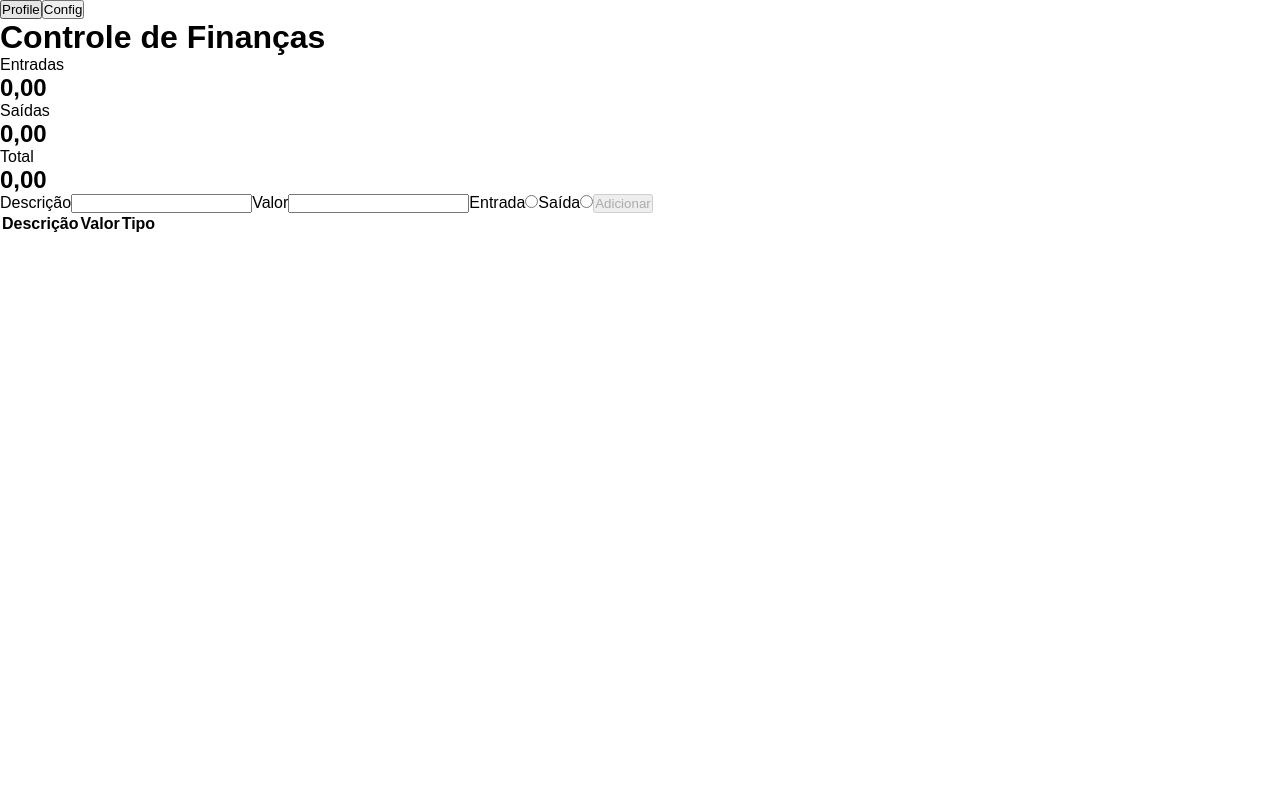
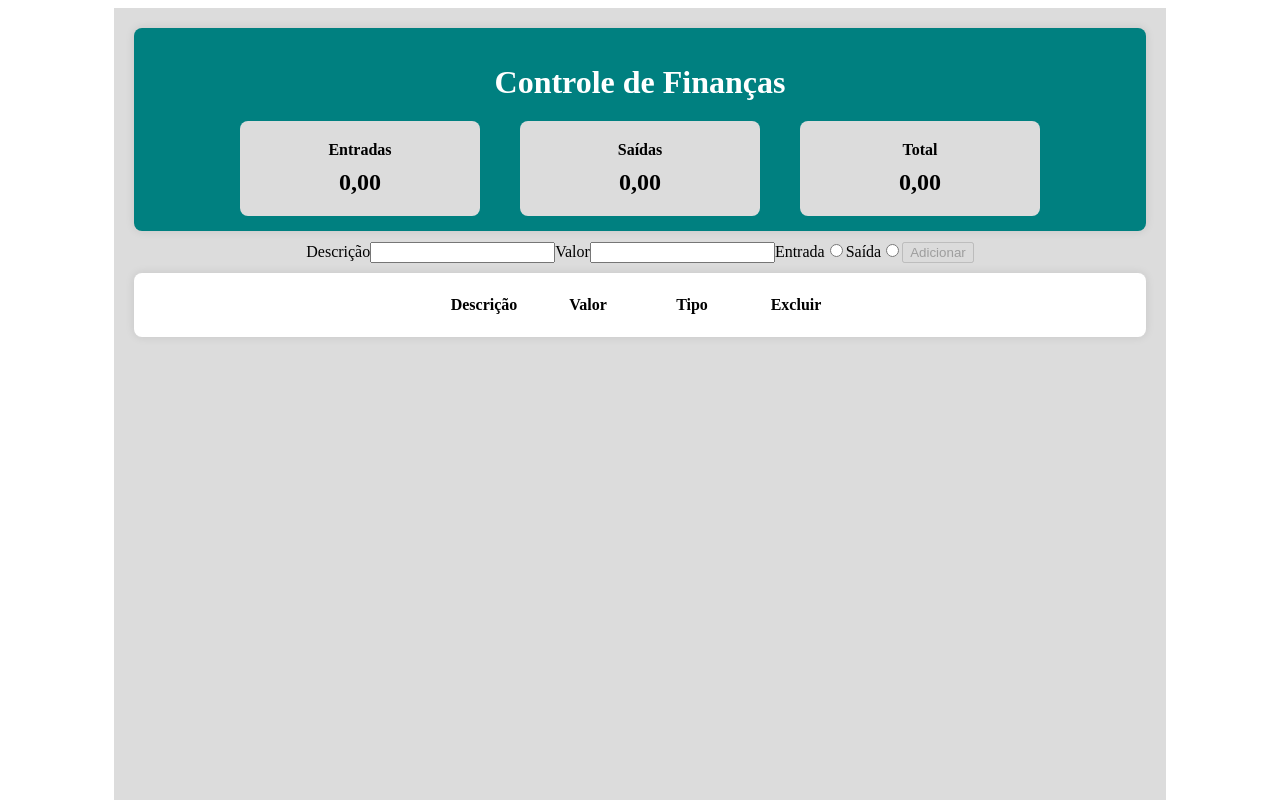
Before and after one commit to gabriel-d-sona/Controle-de-Financas, a React (Create React App) app: page /financas in a window 1280 px wide. Shown: the top 800 px of the page. Built offline with nearby package versions, Linux system fonts and the light colour scheme; the HTML template or start-up script is replaced by a standard one.

Commit message:
css iniciado

```diff
--- a/src/componentes/Controle.js
+++ b/src/componentes/Controle.js
@@ -1,4 +1,5 @@
 import React from "react";
+import Lixeira from "../imagens/lixeira-de-reciclagem.png"
 
 class Controle extends React.Component {
     state = {
@@ -90,17 +91,24 @@ class Controle extends React.Component {
         return (
             <div className="controle-page">
                 <div className="tabela-total">
-                    <h1>Controle de Finanças</h1>
-                    <label className="entrada">Entradas</label>
-                    <h2 name="quantidade1" value={quantidade1}>
-                        {quantidade1}
-                    </h2>
-                    <label className="saidas">Saídas</label>
+                    <h1 className="title">Controle de Finanças</h1>
+                    <div className="container">
+                        <div className="div">
+                            <label>Entradas</label>
+                            <h2>{quantidade1}</h2>
+                        </div>
+                        <div className="div">
+                            <label>Saídas</label>
                             <h2>{quantidade2}</h2>
-                    <label className="total">Total</label>
+                        </div>
+                        <div className="div">
+                            <label>Total</label>
                             <h2>{total}</h2>
                         </div>
-                <form>
+                    </div>
+                </div>
+                <div className="form-container">
+                    <form className="form">
                         <label htmlFor="descricao">Descrição</label>
                         <input
                             id="descricao"
@@ -144,14 +152,15 @@ class Controle extends React.Component {
                             Adicionar
                         </button>
                     </form>
+                </div>
                 <div className="table">
                     <table>
                         <thead>
                             <tr>
-                                <th>Descrição</th>
-                                <th>Valor</th>
-                                <th>Tipo</th>
-                                <th></th>
+                                <th className="th">Descrição</th>
+                                <th className="th">Valor</th>
+                                <th className="th">Tipo</th>
+                                <th className="th">Excluir</th>
                             </tr>
                         </thead>
                         <tbody>
@@ -164,11 +173,12 @@ class Controle extends React.Component {
                                     <button
                                         onClick={() => {
                                         const newArr = arr.filter((_, i) => i !== index);
-                                                this.setState({ arr: newArr }, this.updateQuantities);
+                                        this.setState({ arr: newArr }, () => {
+                                        this.updateQuantities();
                                         localStorage.setItem("meuArr", JSON.stringify(newArr));
-                                            }}
-                                        >
-                                            Excluir
+                                        });
+                                        }}>
+                                        <img src={Lixeira} alt="Lixeira" width="20" height="20" />
                                     </button>
                                     </td>
                                 </tr>
--- a/src/index.css
+++ b/src/index.css
@@ -1,5 +1,68 @@
-*{
+
+.controle-page {
+  background-color: gainsboro;
+  width: 80%;
+  height: 895px;
+  padding: 20px;
+}
+.tabela-total {
+  background-color: teal;
+  padding: 15px;
+  border-radius: 8px;
+  box-shadow: 0 0 10px rgba(0, 0, 0, 0.1);
+}
+.title {
+  text-align: center;
+  margin-bottom: 20px;
+  color: white;
+}
+.container {
+  display: flex;
+  justify-content: center;
+  align-items: center;
+  text-align: center;
+  gap: 40px
+}
+.div {
+  background-color: gainsboro;
+  padding: 20px;
+  border-radius: 8px;
+  text-align: center;
+  flex: 1;
+  max-width: 200px;
+}
+
+.div label {
+  display: block;
+  font-weight: bold;
+  margin-bottom: 10px;
+}
+.div h2 {
   margin: 0;
-  padding: 0;
-  font-family: sans-serif;
 }
+
+.form-container {
+  display: flex;
+  gap: 30px
+}
+
+.form {
+  padding: 10px;
+  flex: 1;
+}
+
+.table {
+  background-color: white;
+  display: flex;
+  justify-content: center;
+  gap: 50px;
+  padding: 20px;
+  border-radius: 8px;
+  box-shadow: 0 0 10px rgba(0, 0, 0, 0.1);
+}
+
+.th {
+  flex: 1;
+  text-align: center;
+  min-width: 100px;
+}
--- a/src/pages/Financas.js
+++ b/src/pages/Financas.js
@@ -1,12 +1,12 @@
 import React from "react";
-import Header from "../componentes/Header";
+// import Header from "../componentes/Header";
 import Controle from "../componentes/Controle";
 
 class Financas extends React.Component {
     render() {
         return (
             <div className="container">
-                <Header />
+                {/* <Header /> */}
                 <Controle />
             </div>
         )
```
Also changed, not shown: src/imagens/lixeira-de-reciclagem.png (added). Lines whose indentation alone changed are shown as unchanged.
